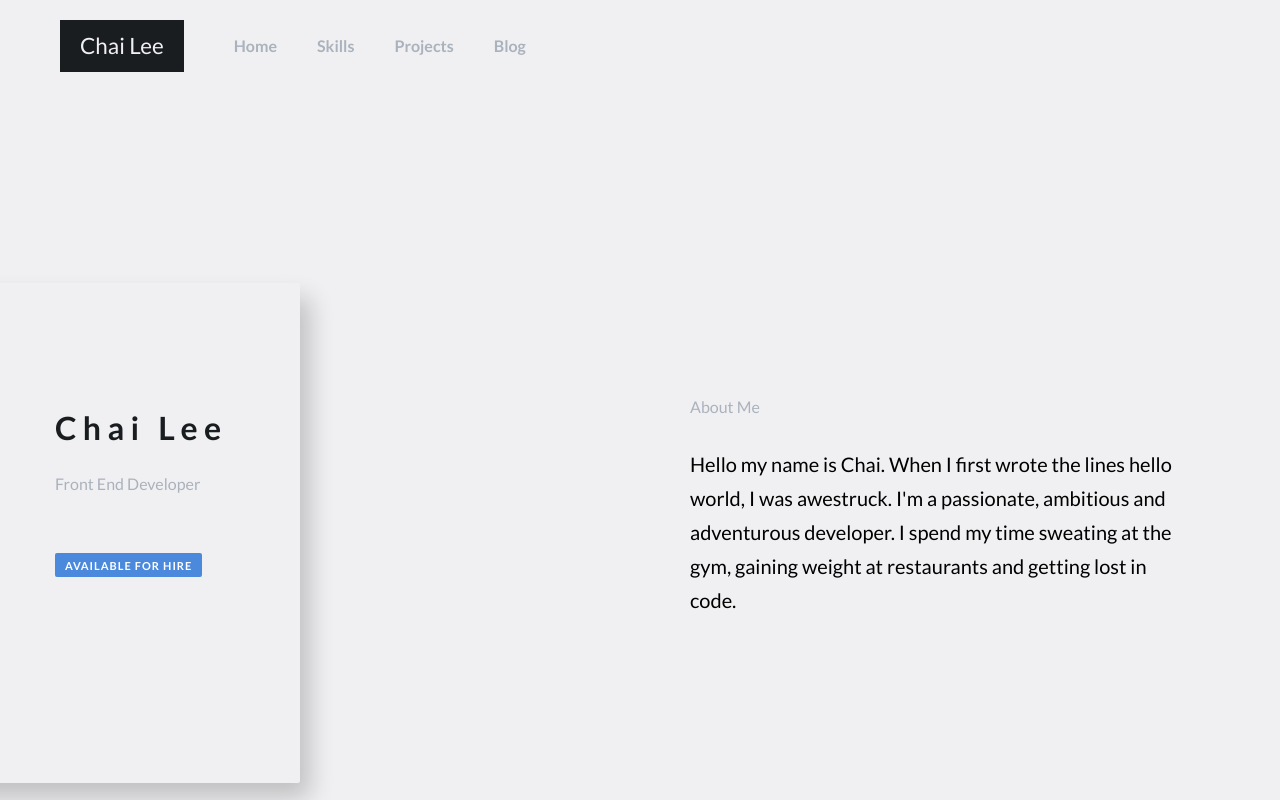
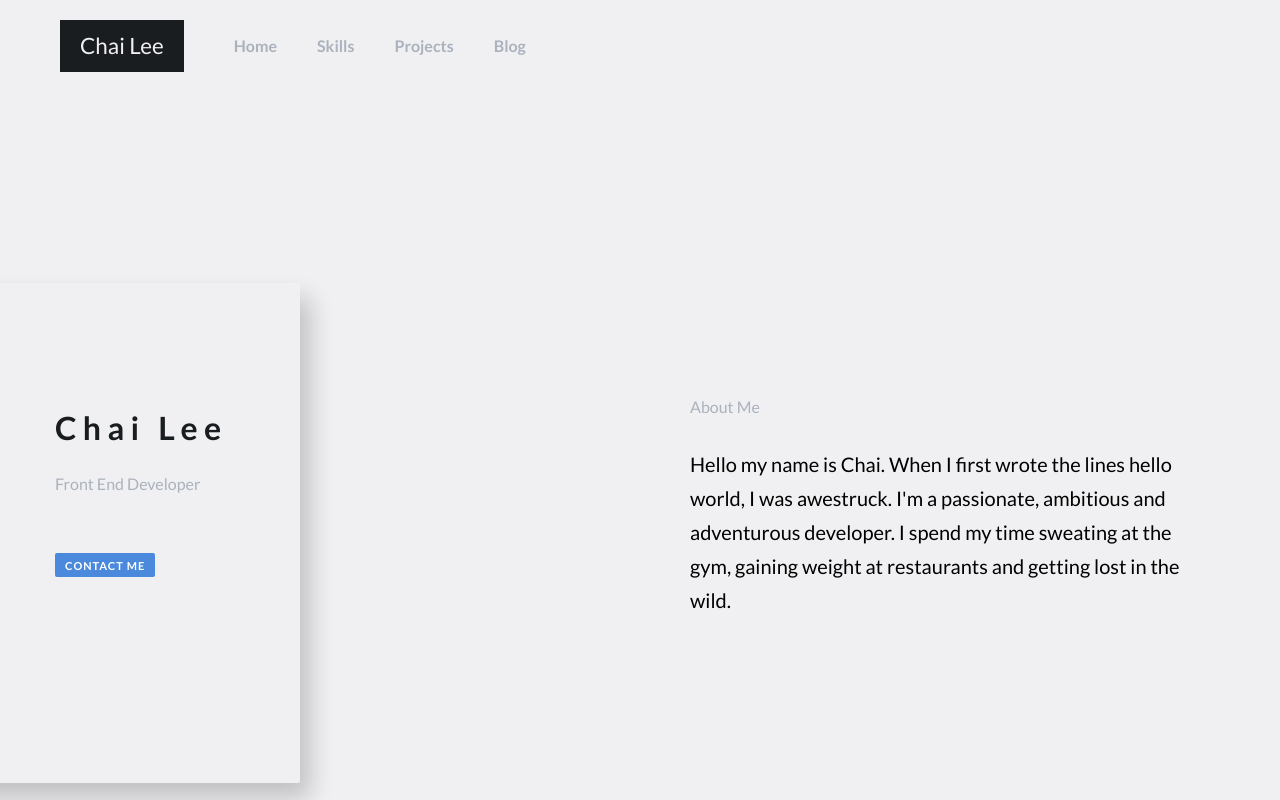
Before and after one commit to seachai/portfolio, a React (Create React App) app: page / in a window 1280 px wide. Shown: the top 800 px of the page. Built offline with nearby package versions, Linux system fonts and the light colour scheme.

Commit message:
Tidied up the portfolio, removed hire, added a function to the copyright footer, fixed alt on blogpage.

```diff
--- a/src/Components/Footer.js
+++ b/src/Components/Footer.js
@@ -1,13 +1,19 @@
 import React from "react";
 
 export default function Footer() {
+  const whatYear = () => {
+    const date = new Date();
+    const year = date.getFullYear();
+    return year;
+  }
+
   return (
     <footer id="footer">
       <div className="bg">
         <div className="info">
           <h4>Contact</h4>
           <p>
-            I'm always interested in working on new projects.
+            I'm always interested in working on new projects that challenges me.
             <a href="mailto:imchai@gmail.com"> Hire me</a> if you would like to work together.
           </p>
           <div className="social-icons">
@@ -21,7 +27,7 @@ export default function Footer() {
               <i className="far fa-envelope" />
             </a>
           </div>
-          <div className="copyright">&copy; 2019 Chai Lee. All Rights Reserved.</div>
+          <div className="copyright">&copy; {whatYear()} Chai Lee. All Rights Reserved.</div>
         </div>
       </div>
     </footer>
--- a/src/Components/Pages/BlogPage.js
+++ b/src/Components/Pages/BlogPage.js
@@ -5,7 +5,7 @@ function BlogPage() {
     <section className="blogpage">
       <div className="outter-box">
         <div className="inner-box">
-          <img className="blog-img" src="https://i2.wp.com/linxsupply.com/wp-content/uploads/2015/11/hustle-mock.jpg?resize=680%2C850&ssl=1" />
+          <img className="blog-img" src="https://i2.wp.com/linxsupply.com/wp-content/uploads/2015/11/hustle-mock.jpg?resize=680%2C850&ssl=1" alt="hustle"/>
           <h1>The Man in the Arena</h1>
           <p>
             “It is not the critic who counts; not the man who points out how the
--- a/src/Components/TopSection.js
+++ b/src/Components/TopSection.js
@@ -14,7 +14,7 @@ export default function TopSection() {
           <h1>Chai Lee</h1>
           <p>Front End Developer</p>
           <a href="mailto:imchai@gmail.com" className="hire">
-            Available for Hire
+            Contact Me
           </a>
         </div>
         <div className="about">
@@ -23,7 +23,7 @@ export default function TopSection() {
             Hello my name is Chai. When I first wrote the lines hello world, I
             was awestruck. I'm a passionate, ambitious and adventurous
             developer. I spend my time sweating at the gym, gaining weight at
-            restaurants and getting lost in code.
+            restaurants and getting lost in the wild.
           </p>
         </div>
       </section>
```
Also changed, not shown: 1 other file (tests, documents, lock files or other folders).
